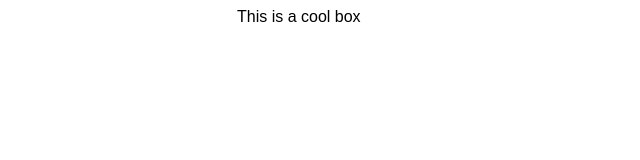
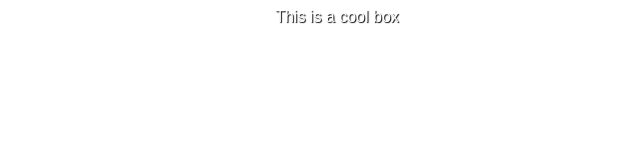
Before and after one commit to Nirmal6120/Nirmal6120.github.io, a plain HTML site: page Assignment 3/Part2/Part2.html in a window 1280 px wide. Shown: the whole page, without its empty margins (303-943 px from the left). Drawn offline with Linux system fonts and the light colour scheme.

Commit message:
4 commit css of ass3 part 2
adding the alignment of text and color of text and shadow of that text

```diff
--- a/Assignment 3/Part2/Part2.css
+++ b/Assignment 3/Part2/Part2.css
@@ -14,6 +14,15 @@
      margin: auto;
      line-height:9
 
+     /* set the size for the text */
      font-size 1.1rem;
+     /* it will set the text in center of box */
+     text-align: center;
+     /* sets the color of text to white */
+     color:white;
+     /* it will create the shadow of text given */
+
+     text-shadow: 1px 1px 1px black;
+
 
 }
```
